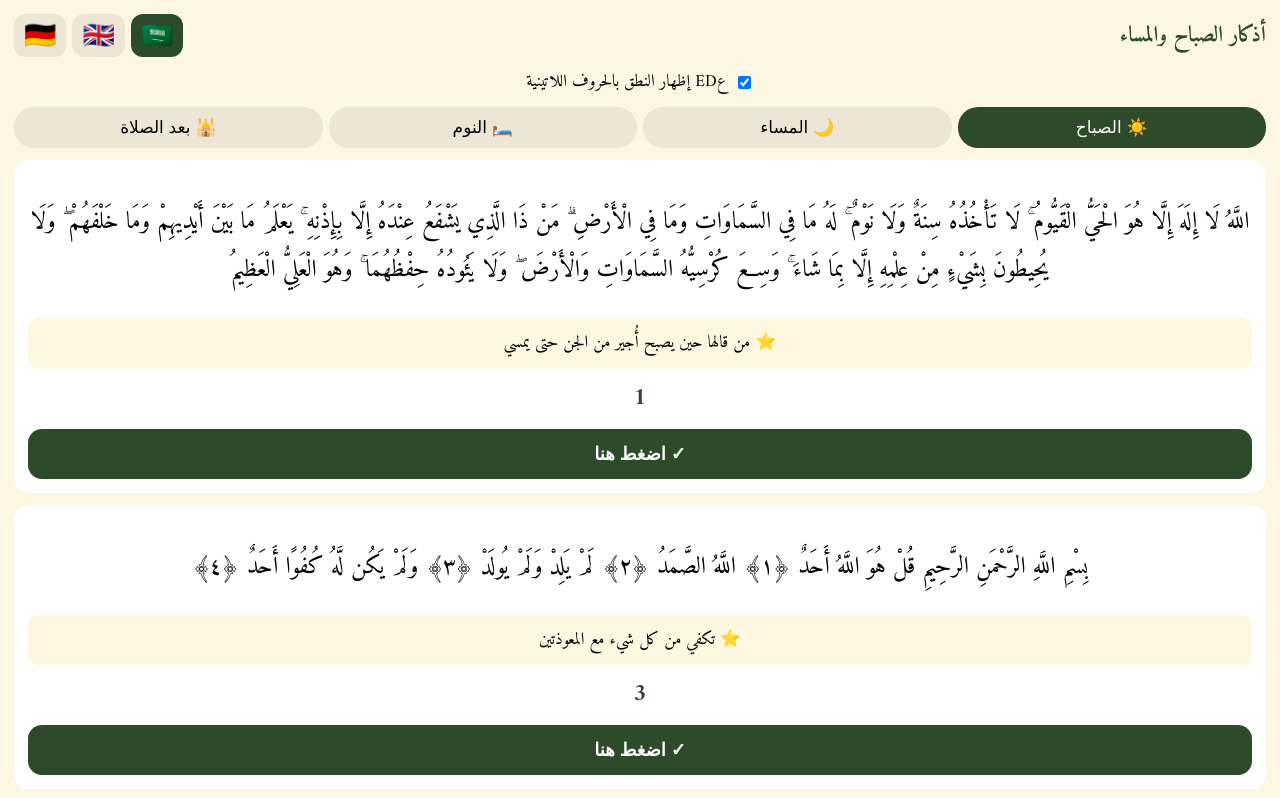
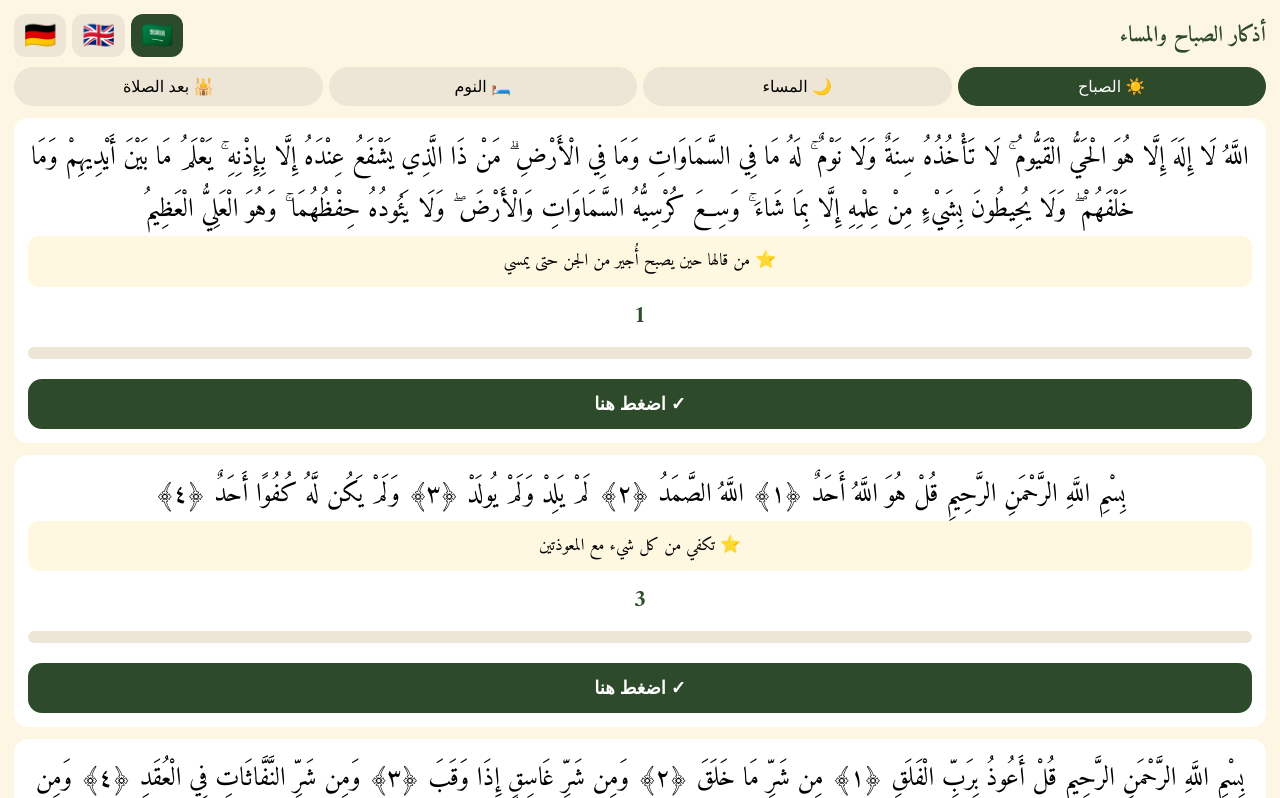
Before and after one commit to amira20286/Azkat-Alsabah-wa-Almasa, a plain HTML site: page adhkar-lang.html in a window 1280 px wide. Both pictures are taken after a click on the button "🇸🇦". Shown: the top 798 px of the page. Drawn offline with Linux system fonts and the light colour scheme.

Commit message:
Update adhkar-lang.html

```diff
--- a/adhkar-lang.html
+++ b/adhkar-lang.html
@@ -8,7 +8,7 @@ body{font-family:'Amiri',serif;background:#FDF6E3;margin:0;padding:14px}
 .langs button{font-size:26px;background:#EDE6D6;border:0;border-radius:12px;padding:6px 10px}
 .langs button.active{background:#2D4A2B}
 .tabs{display:flex;gap:6px;flex-wrap:wrap;margin-top:10px}
-.tabs button{flex:1;padding:10px;border:0;border-radius:20px;background:#EDE6D6;font-size:17px}
+.tabs button{flex:1;padding:10px 6px;border:0;border-radius:20px;background:#EDE6D6;font-size:16px;white-space:nowrap}
 .tabs button.active{background:#2D4A2B;color:#fff}
 .card{background:#fff;border-radius:14px;padding:14px;margin:12px 0}
 .card p{font-size:24px;line-height:2;text-align:center}
@@ -17,11 +17,13 @@ body{font-family:'Amiri',serif;background:#FDF6E3;margin:0;padding:14px}
 .fadl{background:#FFF8E1;padding:10px;border-radius:10px;font-size:17px;line-height:1.8;text-align:center}
 .greenBtn{width:100%;padding:14px;border:0;border-radius:14px;background:#2D4A2B;color:#fff;font-size:18px;font-weight:bold;margin-top:10px}
 .done{opacity:.4}
+.prog{background:#EDE6D6;height:12px;border-radius:20px;overflow:hidden;margin:10px 0}
+.prog div{background:#2D4A2B;height:100%;width:0%;transition:width .3s;border-radius:20px}
 </style></head>
 <body>
 <div class="top"><div><h1 style="margin:0;color:#2D4A2B;font-size:22px">أذكار الصباح والمساء</h1></div>
 <div class="langs"><button id="l-ar" class="active" onclick="setLang('ar')">🇸🇦</button><button id="l-en" onclick="setLang('en')">🇬🇧</button><button id="l-de" onclick="setLang('de')">🇩🇪</button></div></div>
-<label style="display:flex;gap:8px;align-items:center;justify-content:center;margin:10px 0;font-size:17px"><input type="checkbox" id="showTr" checked onchange="render()"> عED إظهار النطق بالحروف اللاتينية</label>
+<label id="trLabel" style="display:none;gap:8px;align-items:center;justify-content:center;margin:10px 0;font-size:17px"><input type="checkbox" id="showTr" checked onchange="render()"> <span id="trText">Show transliteration</span></label>
 <div class="tabs"><button id="bS" class="active" onclick="showTab('s')">☀️ الصباح</button><button id="bM" onclick="showTab('m')">🌙 المساء</button><button id="bN" onclick="showTab('n')">🛏️ النوم</button><button id="bP" onclick="showTab('p')">🕌 بعد الصلاة</button></div>
 <div id="list"></div>
 <script>
@@ -31,7 +33,6 @@ var AYAT=D("اللَّهُ لَا إِلَهَ إِلَّا هُوَ الْحَ
 var IKHLAS=D("بِسْمِ اللَّهِ الرَّحْمَنِ الرَّحِيمِ قُلْ هُوَ اللَّهُ أَحَدٌ ﴿١﴾ اللَّهُ الصَّمَدُ ﴿٢﴾ لَمْ يَلِدْ وَلَمْ يُولَدْ ﴿٣﴾ وَلَمْ يَكُن لَّهُ كُفُوًا أَحَدٌ ﴿٤﴾","Bismillahir-rahmanir-rahim. Qul huwa Allahu ahad. Allahu as-samad. Lam yalid wa lam yulad. Wa lam yakun lahu kufuwan ahad.","In the name of Allah, the Most Gracious, the Most Merciful. Say: He is Allah, the One. Allah, the Eternal Refuge. He neither begets nor is born. And there is none comparable to Him.","Im Namen Allahs, des Allerbarmers, des Barmherzigen. Sprich: Er ist Allah, der Eine. Allah, der Ewige. Er zeugt nicht und wurde nicht gezeugt. Und niemand ist Ihm gleich.","تكفي من كل شيء مع المعوذتين","Sufficient for everything with the other two Surahs.","Mit den beiden anderen Suren ausreichend für alles.",3);
 var FALAQ=D("بِسْمِ اللَّهِ الرَّحْمَنِ الرَّحِيمِ قُلْ أَعُوذُ بِرَبِّ الْفَلَقِ ﴿١﴾ مِن شَرِّ مَا خَلَقَ ﴿٢﴾ وَمِن شَرِّ غَاسِقٍ إِذَا وَقَبَ ﴿٣﴾ وَمِن شَرِّ النَّفَّاثَاتِ فِي الْعُقَدِ ﴿٤﴾ وَمِن شَرِّ حَاسِدٍ إِذَا حَسَدَ ﴿٥﴾","Bismillahir-rahmanir-rahim. Qul a'udhu bi-rabbil-falaq. Min sharri ma khalaq. Wa min sharri ghasiqin idha waqab. Wa min sharrin-naffathati fil-'uqad. Wa min sharri hasidin idha hasad.","Say: I seek refuge in the Lord of daybreak. From the evil of what He created. And from the evil of darkness when it settles. And from the evil of those who blow on knots. And from the evil of an envier when he envies.","Sprich: Ich suche Zuflucht beim Herrn der Morgendämmerung. Vor dem Übel dessen, was Er erschaffen hat. Und vor dem Übel der Finsternis, wenn sie hereinbricht. Und vor dem Übel derer, die auf Knoten blasen. Und vor dem Übel eines Neiders, wenn er neidet.","تكفي من كل شيء","Sufficient for everything.","Ausreichend für alles.",3);
 var NAS=D("بِسْمِ اللَّهِ الرَّحْمَنِ الرَّحِيمِ قُلْ أَعُوذُ بِرَبِّ النَّاسِ ﴿١﴾ مَلِكِ النَّاسِ ﴿٢﴾ إِلَهِ النَّاسِ ﴿٣﴾ مِن شَرِّ الْوَسْوَاسِ الْخَنَّاسِ ﴿٤﴾ الَّذِي يُوَسْوِسُ فِي صُدُورِ النَّاسِ ﴿٥﴾ مِنَ الْجِنَّةِ وَالنَّاسِ ﴿٦﴾","Bismillahir-rahmanir-rahim. Qul a'udhu bi-rabbin-nas. Malikin-nas. Ilahin-nas. Min sharril-waswasil-khannas. Alladhi yuwaswisu fi sudurin-nas. Minal-jinnati wan-nas.","Say: I seek refuge in the Lord of mankind. The King of mankind. The God of mankind. From the evil of the whisperer who withdraws. Who whispers in the breasts of mankind. From among jinn and mankind.","Sprich: Ich suche Zuflucht beim Herrn der Menschen. Dem König der Menschen. Dem Gott der Menschen. Vor dem Übel des Einflüsterers, der sich zurückzieht. Der in die Brüste der Menschen einflüstert. Von den Dschinn und den Menschen.","ما تعوذ متعوذ بمثلها","No one seeks refuge with anything like them.","Niemand sucht Zuflucht mit etwas wie ihnen.",3);
-
 var S=[AYAT,IKHLAS,FALAQ,NAS,
 D("أَصْبَحْنَا وَأَصْبَحَ الْمُلْكُ لِلَّهِ، وَالْحَمْدُ لِلَّهِ، لَا إِلَهَ إِلَّا اللَّهُ وَحْدَهُ لَا شَرِيكَ لَهُ، لَهُ الْمُلْكُ وَلَهُ الْحَمْدُ وَهُوَ عَلَى كُلِّ شَيْءٍ قَدِيرٌ، رَبِّ أَسْأَلُكَ خَيْرَ مَا فِي هَذَا الْيَوْمِ وَخَيْرَ مَا بَعْدَهُ، وَأَعُوذُ بِكَ مِنْ شَرِّ مَا فِي هَذَا الْيَوْمِ وَشَرِّ مَا بَعْدَهُ","Asbahna wa asbaha al-mulku lillah, wal-hamdu lillah, la ilaha illallahu wahdahu la sharika lah, lahul-mulku wa lahul-hamdu wa huwa 'ala kulli shay'in qadir. Rabbi as'aluka khayra ma fi hadha al-yawm wa khayra ma ba'dah, wa a'udhu bika min sharri ma fi hadha al-yawm wa sharri ma ba'dah.","We have entered the morning and the whole kingdom belongs to Allah. All praise is for Allah. There is no god but Allah alone, without partner. To Him belongs dominion and praise, and He is able to do all things. My Lord, I ask You for the good of this day and the good after it, and I seek refuge in You from the evil of this day and the evil after it.","Wir sind in den Morgen eingetreten und das ganze Königreich gehört Allah. Alles Lob gehört Allah. Es gibt keinen Gott außer Allah allein, ohne Partner. Ihm gehört die Herrschaft und das Lob, und Er ist zu allem fähig. Mein Herr, ich bitte Dich um das Gute dieses Tages und das Gute danach, und ich suche Zuflucht bei Dir vor dem Übel dieses Tages und dem Übel danach.","كان النبي ﷺ يقوله إذا أصبح","The Prophet ﷺ used to say it in the morning.","Der Prophet ﷺ sagte es am Morgen.",1),
 D("اللَّهُمَّ أَنْتَ رَبِّي لَا إِلَهَ إِلَّا أَنْتَ، خَلَقْتَنِي وَأَنَا عَبْدُكَ، وَأَنَا عَلَى عَهْدِكَ وَوَعْدِكَ مَا اسْتَطَعْتُ، أَعُوذُ بِكَ مِنْ شَرِّ مَا صَنَعْتُ، أَبُوءُ لَكَ بِنِعْمَتِكَ عَلَيَّ، وَأَبُوءُ لَكَ بِذَنْبِي فَاغْفِرْ لِي، فَإِنَّهُ لَا يَغْفِرُ الذُّنُوبَ إِلَّا أَنْتَ","Allahumma anta rabbi, la ilaha illa ant, khalaqtani wa ana 'abduk, wa ana 'ala 'ahdika wa wa'dika ma astata't, a'udhu bika min sharri ma sana't, abu'u laka bi-ni'matika 'alayy, wa abu'u laka bi-dhanbi faghfir li, fa-innahu la yaghfiru adh-dhunuba illa ant.","O Allah, You are my Lord, there is no god but You. You created me and I am Your servant, and I am upon Your covenant and promise as much as I can. I seek refuge in You from the evil of what I have done. I acknowledge Your blessing upon me, and I acknowledge my sin, so forgive me, for none forgives sins except You.","O Allah, Du bist mein Herr, es gibt keinen Gott außer Dir. Du hast mich erschaffen und ich bin Dein Diener, und ich halte Deinen Bund und Dein Versprechen, so gut ich kann. Ich suche Zuflucht bei Dir vor dem Übel dessen, was ich getan habe. Ich erkenne Deine Gunst an mir an, und ich erkenne meine Sünde an, so vergib mir, denn niemand vergibt Sünden außer Dir.","من قالها موقناً بها فمات من يومه دخل الجنة","Whoever says it with certainty and dies that day enters Paradise.","Wer es mit Überzeugung sagt und an diesem Tag stirbt, tritt ins Paradies ein.",1),
@@ -77,9 +78,33 @@ D("اللَّهُمَّ إِنِّي أَسْأَلُكَ عِلْمًا نَا
 D("اللَّهُمَّ أَجِرْنِي مِنَ النَّارِ","Allahumma ajirni minan-nar.","O Allah, protect me from the Hellfire.","O Allah, schütze mich vor dem Höllenfeuer.","تقال 7 مرات بعد الفجر والمغرب","Said 7 times after Fajr and Maghrib.","Wird 7-mal nach Fadschr und Maghrib gesagt.",7)
 ];
 var cur=S, counts=[];
-function setLang(l){LANG=l;document.getElementById('l-ar').className=l=='ar'?'active':'';document.getElementById('l-en').className=l=='en'?'active':'';document.getElementById('l-de').className=l=='de'?'active':'';document.documentElement.dir=l=='ar'?'rtl':'ltr';render();}
-function render(){var L=document.getElementById("list");L.innerHTML="";counts=[];for(var i=0;i<cur.length;i++){counts[i]=cur[i].count;var d=document.createElement("div");d.className="card";d.id="c"+i;var showTr=document.getElementById("showTr").checked;var main=LANG=='ar'?cur[i].ar:(LANG=='en'?cur[i].en:cur[i].de);var fadl=LANG=='ar'?cur[i].fadl_ar:(LANG=='en'?cur[i].fadl_en:cur[i].fadl_de);var trHtml=(LANG!='ar'&&showTr)?"<div class='trans'>"+cur[i].tr+"</div>":"";var arHtml=LANG!='ar'?"<div style='font-size:24px;line-height:2;text-align:center'>"+cur[i].ar+"</div>":"";d.innerHTML="<p>"+main+"</p>"+trHtml+arHtml+"<div class='fadl'>⭐ "+fadl+"</div><div style='text-align:center;font-size:24px;color:#2D4A2B;font-weight:bold;margin-top:8px' id='n"+i+"'>"+cur[i].count+"</div><button class='greenBtn' id='b"+i+"' onclick='down("+i+")'>✓ اضغط هنا</button>";L.appendChild(d);}}
-function down(i){if(counts[i]>0){counts[i]--;document.getElementById("n"+i).innerText=counts[i];if(counts[i]==0){document.getElementById("c"+i).classList.add("done");document.getElementById("b"+i).innerText="✓ تم";}}}
+function setLang(l){LANG=l;document.getElementById('l-ar').className=l=='ar'?'active':'';document.getElementById('l-en').className=l=='en'?'active':'';document.getElementById('l-de').className=l=='de'?'active':'';document.documentElement.dir=l=='ar'?'rtl':'ltr';var lbl=document.getElementById('trLabel');if(l=='ar'){lbl.style.display='none';}else{lbl.style.display='flex';document.getElementById('trText').innerText=l=='en'?'Show transliteration':'Transliteration anzeigen';}render();}
+function render(){
+var L=document.getElementById("list");L.innerHTML="";counts=[];
+for(var i=0;i<cur.length;i++){
+counts[i]=cur[i].count;
+var d=document.createElement("div");d.className="card";d.id="c"+i;
+var showTr=document.getElementById("showTr").checked;
+var transText=LANG=='ar'?"":(LANG=='en'?cur[i].en:cur[i].de);
+var fadl=LANG=='ar'?cur[i].fadl_ar:(LANG=='en'?cur[i].fadl_en:cur[i].fadl_de);
+var btnText=LANG=='ar'?"✓ اضغط هنا":LANG=='en'?"✓ Tap here":"✓ Hier tippen";
+var trHtml=(LANG!='ar'&&showTr)?"<div class='trans'>🔤 "+cur[i].tr+"</div>":"";
+var transHtml=LANG!='ar'?"<div class='meaning'>"+transText+"</div>":"";
+d.innerHTML="<div style='font-size:26px;line-height:2;text-align:center'>"+cur[i].ar+"</div>"+trHtml+transHtml+"<div class='fadl'>⭐ "+fadl+"</div><div style='text-align:center;font-size:24px;color:#2D4A2B;font-weight:bold;margin-top:8px' id='n"+i+"'>"+cur[i].count+"</div><div class='prog'><div id='p"+i+"'></div></div><button class='greenBtn' id='b"+i+"' onclick='down("+i+")'>"+btnText+"</button>";
+L.appendChild(d);
+}}
+function down(i){
+if(counts[i]>0){
+counts[i]--;
+document.getElementById("n"+i).innerText=counts[i];
+var total=cur[i].count;
+var done=total-counts[i];
+var pct=Math.round(done/total*100);
+document.getElementById("p"+i).style.width=pct+"%";
+if(counts[i]==0){
+document.getElementById("c"+i).classList.add("done");
+document.getElementById("b"+i).innerText=LANG=='ar'?"✓ تم":LANG=='en'?"✓ Done":"✓ Fertig";
+}}}
 function showTab(t){document.getElementById("bS").className=t=="s"?"active":"";document.getElementById("bM").className=t=="m"?"active":"";document.getElementById("bN").className=t=="n"?"active":"";document.getElementById("bP").className=t=="p"?"active":"";cur=t=="s"?S:t=="m"?M:t=="n"?N:P;render();}
 render();
 </script></body></html>
```
